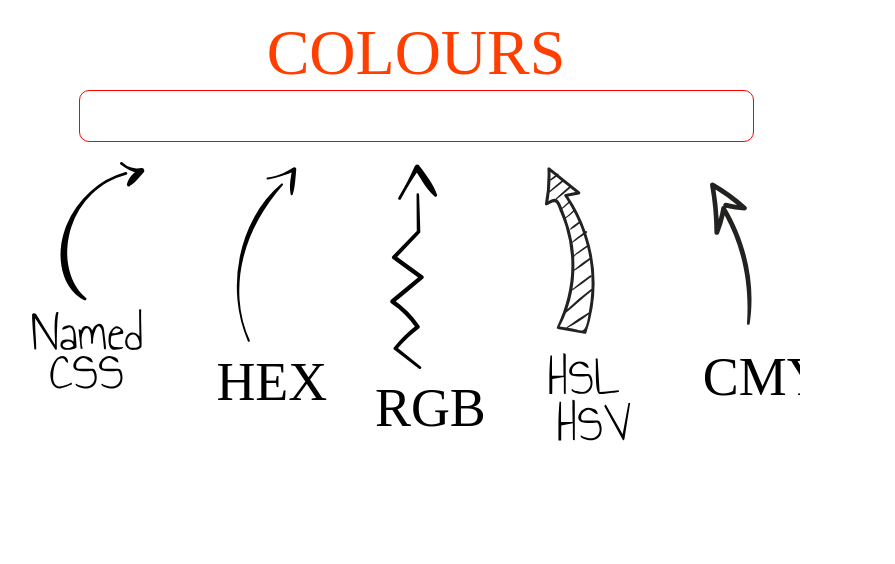
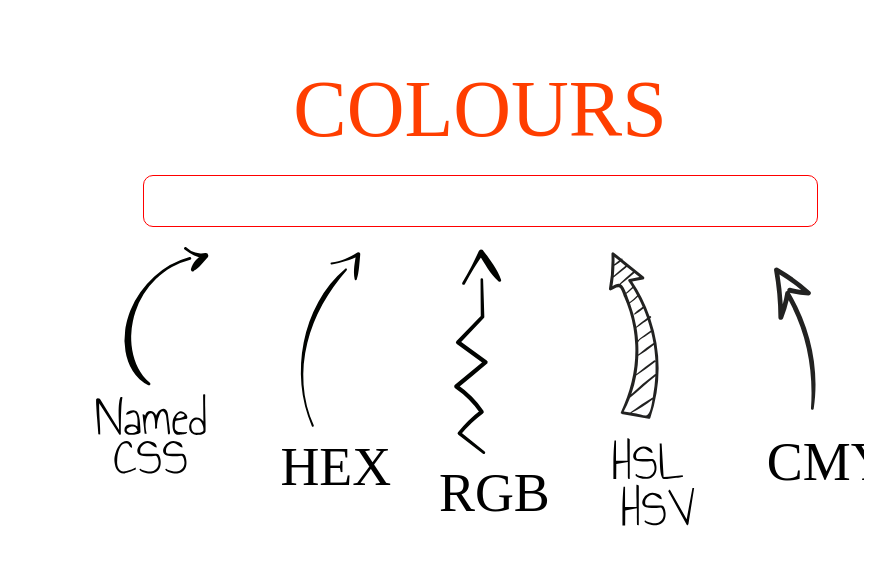
Before and after one commit to EricRovell/colors, a Svelte app: page / in a window 1280 px wide. Shown: the top 564 px of the page, without its empty margins (224-1119 px from the left). Built offline with nearby package versions, Linux system fonts and the light colour scheme.

Commit message:
a bit better layout

```diff
--- a/src/App.svelte
+++ b/src/App.svelte
@@ -5,8 +5,8 @@
 </script>
 
 <main>
-	<h1>Colours</h1>
 	<div id="app">
+    <h1>Colours</h1>
     <ColorInput />
   </div>
 </main>
@@ -19,29 +19,39 @@
   }
 
 	main {
-		text-align: center;
-		padding: 1em;
-		max-width: 240px;
-		margin: 0 auto;
+		display: grid;
+    justify-items: center;
+    min-height: 100vh;
+    height: 250vh;
+    width: 100vw;
+
+    font-family: "Annie Use Your Telescope";
 	}
 
   #app {
     display: grid;
     place-items: center;
+    grid-auto-rows: min-content;
     row-gap: 1.25em;
+
+    position: relative;
+
+    margin-top: 4em;
+    width: 100%;
+    max-width: 640px;
   }
 
 	h1 {
 		color: #ff3e00;
-    font-family: "Annie Use Your Telescope";
 		text-transform: uppercase;
-		font-size: 4em;
-		font-weight: 100;
+		font-size: 5em;
+		font-weight: 200;
 	}
 
-	@media (min-width: 640px) {
-		main {
+	@media (max-width: 640px) {
+		#app {
 			max-width: none;
+      padding: 1.5em;
 		}
 	}
 </style>
```
